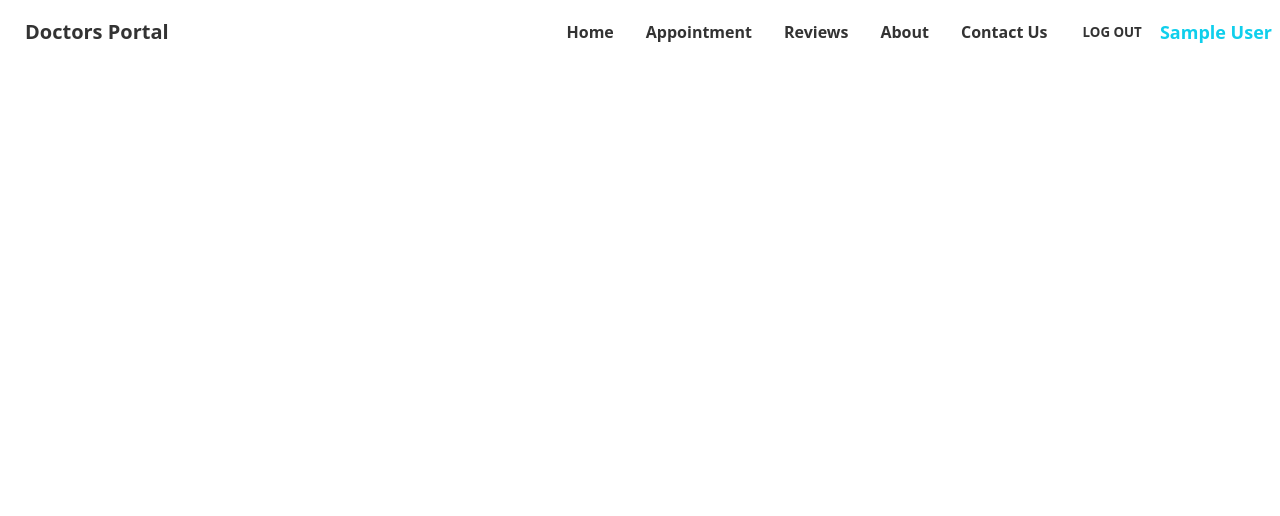
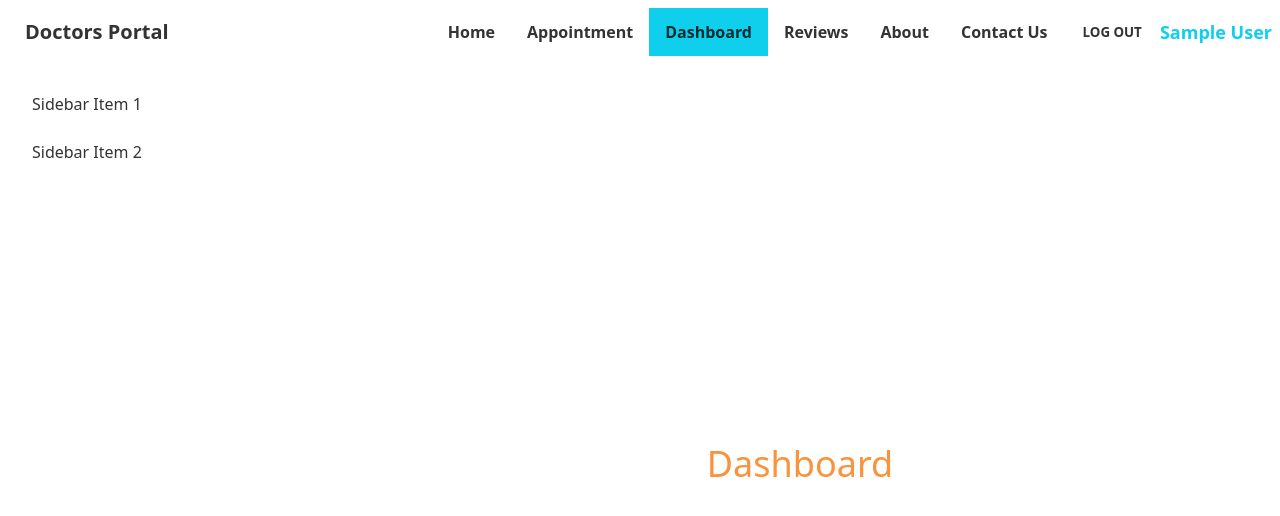
Before and after one commit to HasibAliOpu/doctor-portal, a React (Create React App) app: page /dashboard in a window 1280 px wide. Shown: the top 516 px of the page. Built offline with nearby package versions, Linux system fonts and the light colour scheme; no server answers; sample sign-in values are in the browser's storage.

Commit message:
adding dashboard and nasted route

```diff
--- a/package.json
+++ b/package.json
@@ -15,6 +15,7 @@
     "react-dom": "^18.1.0",
     "react-firebase-hooks": "^5.0.3",
     "react-hook-form": "^7.31.1",
+    "react-query": "^3.39.0",
     "react-router-dom": "^6.3.0",
     "react-scripts": "5.0.1",
     "react-toastify": "^9.0.1",
--- a/src/App.js
+++ b/src/App.js
@@ -9,6 +9,7 @@ import Register from "./Pages/Login/Register";
 import "react-toastify/dist/ReactToastify.css";
 import { ToastContainer } from "react-toastify";
 import RequireAuth from "./RequireAuth";
+import Dashboard from "./Pages/Dashboard/Dashboard";
 function App() {
   return (
     <div>
@@ -24,6 +25,14 @@ function App() {
             </RequireAuth>
           }
         />
+        <Route
+          path="/dashboard"
+          element={
+            <RequireAuth>
+              <Dashboard />
+            </RequireAuth>
+          }
+        />
         <Route path="/login" element={<Login />} />
         <Route path="/register" element={<Register />} />
       </Routes>
--- a/src/Pages/Appointment/AvailableAppointment.js
+++ b/src/Pages/Appointment/AvailableAppointment.js
@@ -1,23 +1,33 @@
 import { format } from "date-fns";
 import React, { useEffect, useState } from "react";
+import { useQuery } from "react-query";
 import BookingModal from "./BookingModal";
 import Service from "./Service";
+import Loading from "../../Loading";
 
 const AvailableAppointment = ({ date }) => {
-  const [services, setServices] = useState([]);
+  // const [services, setServices] = useState([]);
   const [treatment, setTreatment] = useState(null);
-  useEffect(() => {
-    fetch("http://localhost:5000/service")
-      .then((res) => res.json())
-      .then((data) => setServices(data));
-  }, []);
+  const formattedDate = format(date, "PP");
+  const {
+    data: services,
+    isLoading,
+    refetch,
+  } = useQuery("available", () =>
+    fetch(`http://localhost:5000/available?date=${formattedDate}`).then((res) =>
+      res.json()
+    )
+  );
+  if (isLoading) {
+    return <Loading></Loading>;
+  }
   return (
     <div className="my-32">
       <h2 className="text-secondary text-xl font-bold text-center">
-        Available Appointments on {format(date, "PP")}
+        Available Appointments on {formattedDate}
       </h2>
       <div className="grid grid-cols-1 md:grid-cols-2 lg:grid-cols-3 gap-5 px-20 mt-24">
-        {services.map((service) => (
+        {services?.map((service) => (
           <Service
             key={service._id}
             service={service}
@@ -29,6 +39,7 @@ const AvailableAppointment = ({ date }) => {
             treatment={treatment}
             setTreatment={setTreatment}
             date={date}
+            refetch={refetch}
           ></BookingModal>
         )}
       </div>
--- a/src/Pages/Appointment/BookingModal.js
+++ b/src/Pages/Appointment/BookingModal.js
@@ -4,7 +4,7 @@ import React from "react";
 import { useAuthState } from "react-firebase-hooks/auth";
 import auth from "../../firebase.init";
 import { toast } from "react-toastify";
-const BookingModal = ({ date, treatment, setTreatment }) => {
+const BookingModal = ({ date, treatment, setTreatment, refetch }) => {
   const [user] = useAuthState(auth);
   const { _id, name, slots } = treatment;
   const formattedDate = format(date, "PP");
@@ -31,7 +31,7 @@ const BookingModal = ({ date, treatment, setTreatment }) => {
         `Already have an Appointment on ${data.exists?.date} at ${data.exists?.slot}`
       );
     }
-    // to close the modal
+    refetch();
     setTreatment(null);
   };
   return (
--- /dev/null
+++ b/src/Pages/Dashboard/Dashboard.js
@@ -0,0 +1,35 @@
+import React from "react";
+import { Outlet } from "react-router-dom";
+
+const Dashboard = () => {
+  return (
+    <div class="drawer drawer-mobile">
+      <input id="my-drawer-2" type="checkbox" class="drawer-toggle" />
+      <div class="drawer-content flex flex-col items-center justify-center">
+        {/* <!-- Page content here --> */}
+        <h1 className="text-4xl text-orange-400">Dashboard</h1>
+        <Outlet></Outlet>
+        <label
+          for="my-drawer-2"
+          class="btn btn-primary drawer-button lg:hidden"
+        >
+          Open drawer
+        </label>
+      </div>
+      <div class="drawer-side">
+        <label for="my-drawer-2" class="drawer-overlay"></label>
+        <ul class="menu p-4 overflow-y-auto w-80 bg-base-100 text-base-content">
+          {/* <!-- Sidebar content here --> */}
+          <li>
+            <a>Sidebar Item 1</a>
+          </li>
+          <li>
+            <a>Sidebar Item 2</a>
+          </li>
+        </ul>
+      </div>
+    </div>
+  );
+};
+
+export default Dashboard;
--- a/src/Pages/Shared/Navbar.js
+++ b/src/Pages/Shared/Navbar.js
@@ -14,6 +14,9 @@ const Navbar = () => {
 
       <li>
         <NavLink to="/appointment">Appointment</NavLink>
+      </li>
+      <li>
+        <NavLink to="/dashboard">Dashboard</NavLink>
       </li>
 
       <li>
@@ -37,7 +40,7 @@ const Navbar = () => {
     </>
   );
   return (
-    <div className="navbar z-50 fixed top-0 bg-base-100 font-semibold">
+    <div className="navbar  bg-base-100 font-semibold">
       <div className="navbar-start">
         <div className="dropdown">
           <label tabIndex="0" className="btn btn-ghost lg:hidden">
--- a/src/index.js
+++ b/src/index.js
@@ -4,14 +4,17 @@ import "./index.css";
 import App from "./App";
 import reportWebVitals from "./reportWebVitals";
 import { BrowserRouter } from "react-router-dom";
-
+import { QueryClient, QueryClientProvider } from "react-query";
+const queryClient = new QueryClient();
 const root = ReactDOM.createRoot(document.getElementById("root"));
 root.render(
-  <BrowserRouter>
-    <React.StrictMode>
-      <App />
-    </React.StrictMode>
-  </BrowserRouter>
+  <React.StrictMode>
+    <QueryClientProvider client={queryClient}>
+      <BrowserRouter>
+        <App />
+      </BrowserRouter>
+    </QueryClientProvider>
+  </React.StrictMode>
 );
 
 // If you want to start measuring performance in your app, pass a function
```
Also changed, not shown: 1 other file (tests, documents, lock files or other folders).
